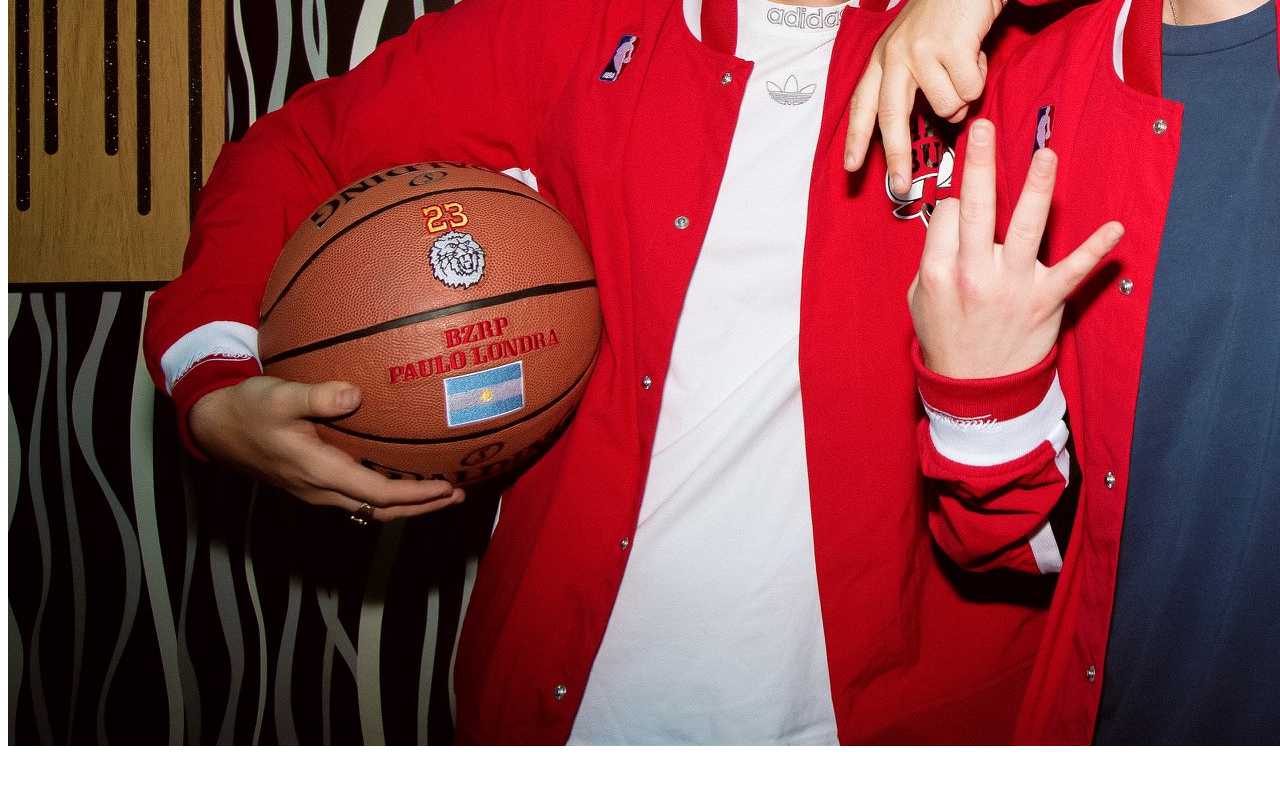
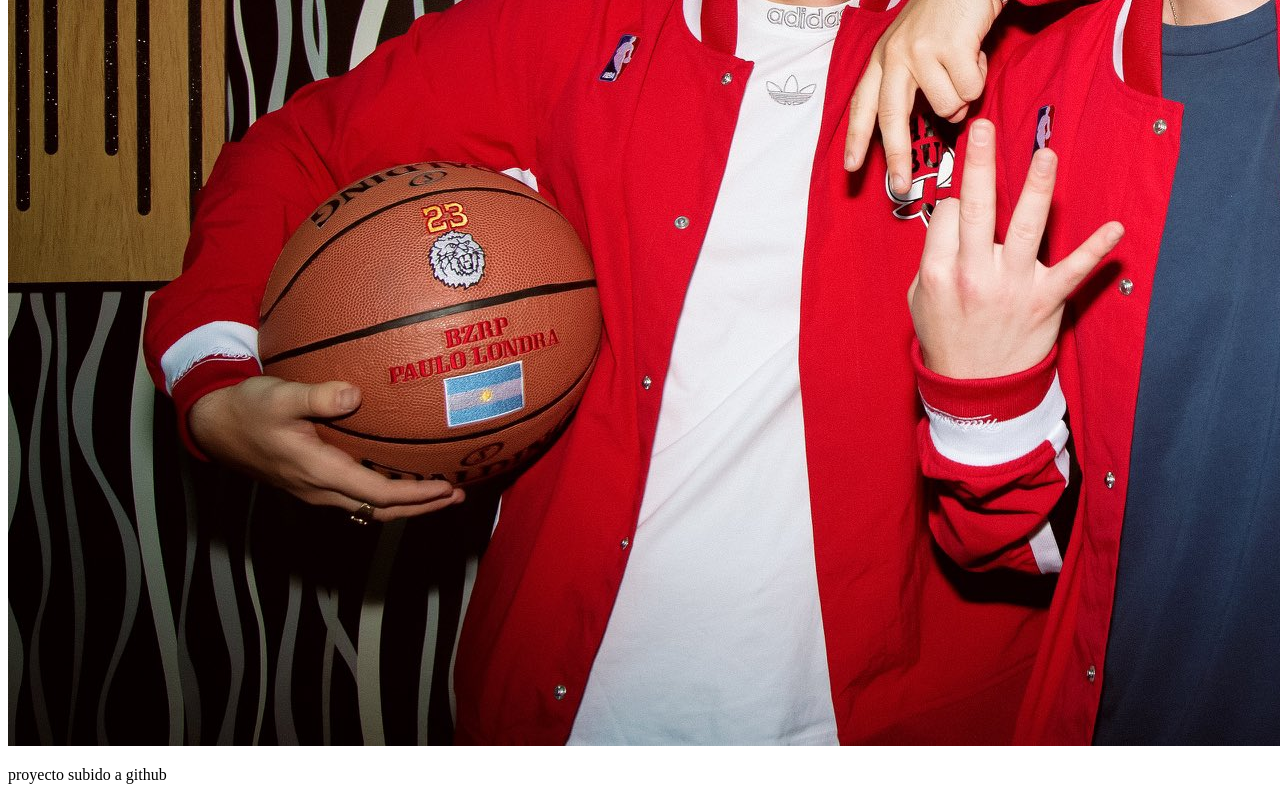
Before and after one commit to Mateo0909/PachaoMateo41, a plain HTML site: page index.html in a window 1280 px wide. Shown: the part 849-1649 px from the top of the page. Before the commit the page ends 1607 px from the top, so only its background shows below. Drawn offline with Linux system fonts and the light colour scheme.

Commit message:
agregado parrafo

```diff
--- a/index.html
+++ b/index.html
@@ -10,5 +10,6 @@
     <h1>Visual Studio + Git + Githuub </h1>
     <h2>Tarea N1</h2>
     <img src="./img/DJL4JLGSHVARXHGL5MGZ4O6VU4.jpeg" alt="">
+    <p>proyecto subido a github</p>
 </body>
 </html>
```
